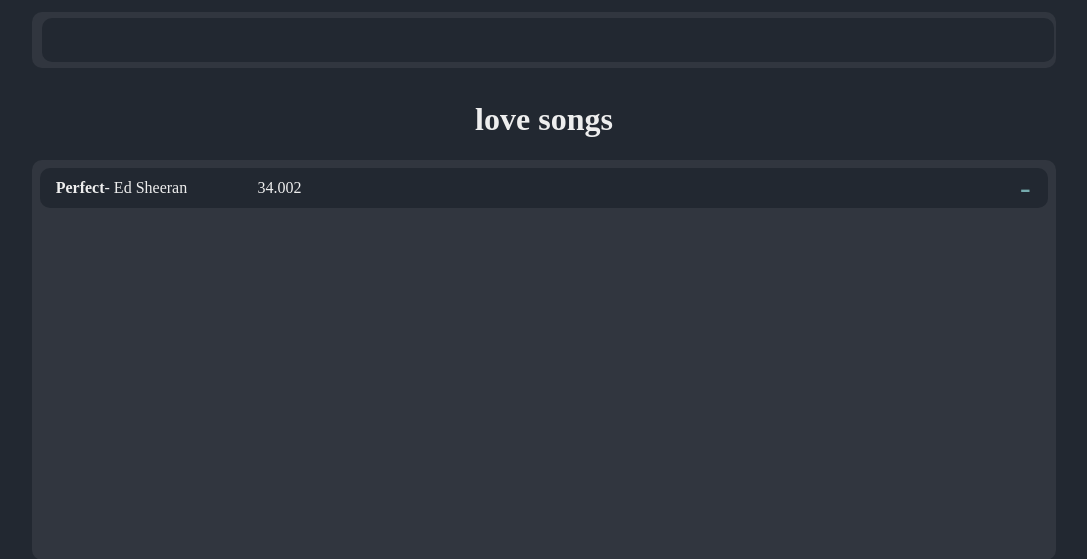
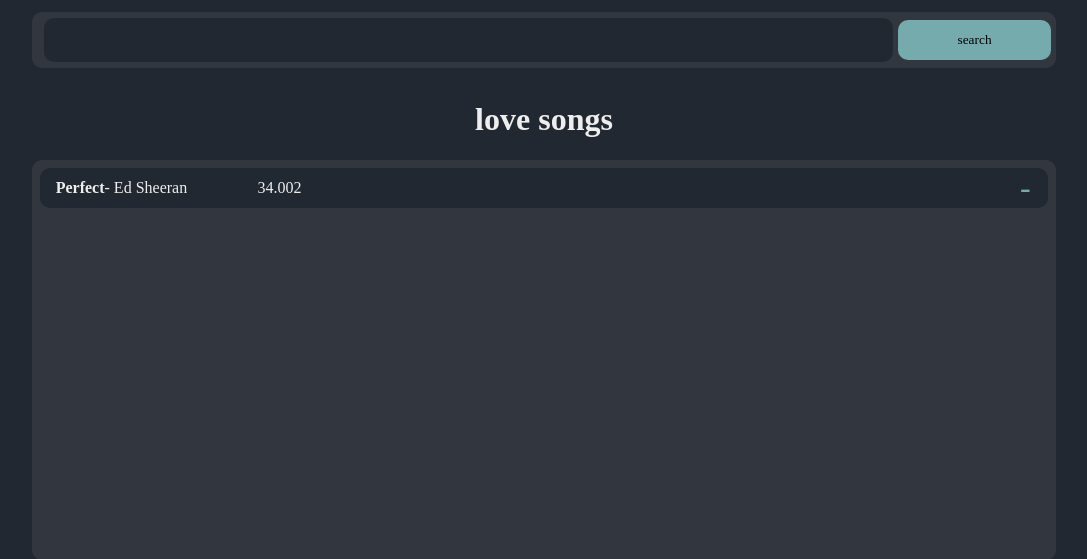
Before and after one commit to kirbs-btw/shuffle.ai, a Flask app: page / in a window 1280 px wide. Shown: the top 559 px of the page, without its empty margins (96-1183 px from the left). Run offline with Flask 3, Linux system fonts and the light colour scheme; parts of the project's set-up code (start-up, migrations or seed data) failed here and were passed over.

Commit message:
added search button

```diff
--- a/app/static/css/main.css
+++ b/app/static/css/main.css
@@ -1,4 +1,4 @@
-.nav-section{
+.nav-section {
     width: 100vw;
     height: 10vh;
     background-color: var(--dark-base);
@@ -7,17 +7,17 @@
     justify-content: center;
 }
 
-.search-bar{
+.search-bar {
     width: 80%;
     height: 70%;
     background-color: var(--mid-base);
     display: flex;
     align-items: center;
-    justify-content: center;
+    justify-content: space-evenly;
 }
 
-#search-input{
-    width: 98.5%;
+#search-input {
+    width: 82.5%;
     margin-left: 0.75%;
     height: 75%;
     background-color: var(--dark-base);
@@ -30,7 +30,20 @@
     outline: none;
 }
 
-.playlist-section{
+#search-button {
+    width: 15%;
+    height: 70%;
+    border: none;
+    font-family: Gotham Htf;
+    background-color: var(--secondary-color);
+}
+
+#search-button:focus {
+    border: none;
+    outline: none;
+}
+
+.playlist-section {
     width: 100vw;
     height: 60vh;
     background-color: var(--dark-base);
@@ -40,12 +53,12 @@
     flex-direction: column;
 }
 
-#playlist_title{
+#playlist_title {
     color: var(--white-color);
     font-family: Gotham htf;
 }
 
-.playlist-container{
+.playlist-container {
     width: 80%;
     height: 90%;
     background-color: var(--mid-base);
@@ -56,7 +69,7 @@
     overflow-y: auto;
 }
 
-.song-container{
+.song-container {
     width: 98.5%;
     height: 5vh;
     margin-top: 1vh;
@@ -66,49 +79,48 @@
     justify-content: space-between;
 }
 
-.song-container > div > *{
+.song-container>div>* {
     margin-left: 2vh;
     margin-right: 2vh;
     font-family: Gotham Htf;
-    display:flex;
+    display: flex;
 }
 
-.song-container > div{
+.song-container>div {
     display: flex;
     justify-content: flex-start;
     align-items: center;
 }
 
-.start-song-div{
+.start-song-div {
     height: 100%;
     width: 20%;
 }
 
-.middle-song-div{
+.middle-song-div {
     height: 100%;
     width: 75%;
 }
 
-.end-song-div{
+.end-song-div {
     height: 100%;
     width: 5%;
 }
 
-.start-song-section{
+.start-song-section {
     color: var(--white-color);
 }
 
-.middle-song-section{
+.middle-song-section {
     color: var(--white-color);
 }
 
-.end-song-section{
+.end-song-section {
     font-size: 200%;
     color: var(--secondary-color);
 }
 
-
-.suggestions-section{
+.suggestions-section {
     width: 100vw;
     height: 30vh;
     background-color: var(--dark-base);
@@ -118,7 +130,7 @@
     flex-direction: column;
 }
 
-.suggestion-container{
+.suggestion-container {
     width: 80%;
     height: 60%;
     background-color: var(--mid-base);
@@ -129,12 +141,12 @@
     overflow-y: auto;
 }
 
-.add-song-button{
+.add-song-button {
     background-color: #ffffff00;
     border: none;
 }
 
-.add-song-button:hover{
+.add-song-button:hover {
     color: var(--hover-secondary-color);
 }
 
@@ -143,6 +155,11 @@
 border-radius
 */
 
-.suggestion-container, .playlist-container, .search-bar, .song-container, #search-input, #search-button{
+.suggestion-container,
+.playlist-container,
+.search-bar,
+.song-container,
+#search-input,
+#search-button {
     border-radius: 10px;
 }
--- a/app/templates/index.html
+++ b/app/templates/index.html
@@ -14,8 +14,8 @@
         <div class="search-bar">
             <input list="song-suggestions" type="text" id="search-input">
             <!-- example how to get suggestions to work-->
-            <datalist id="song-suggestions">
-                </datalist>
+            <datalist id="song-suggestions"></datalist>
+            <button id="search-button" onclick="">search</button>
         </div>
     </div>
 
@@ -100,8 +100,6 @@
     }
 
     function removeSong(song_id) {
-
-
         fetch('/remove_song', {
                 method: 'POST',
                 headers: {
```
